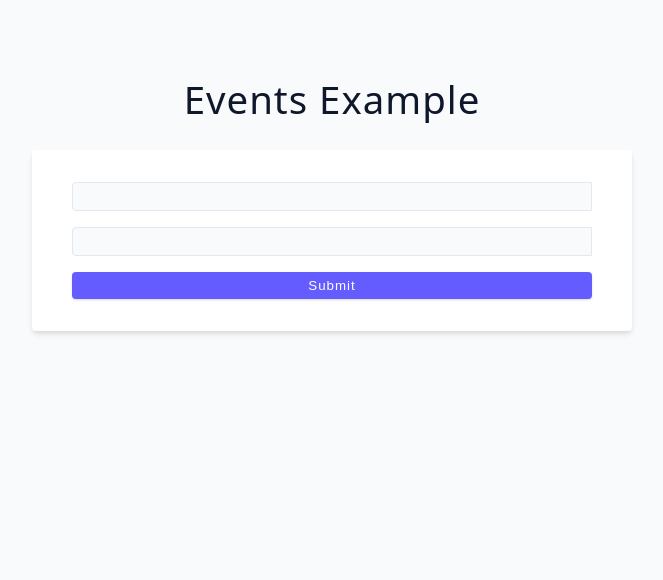
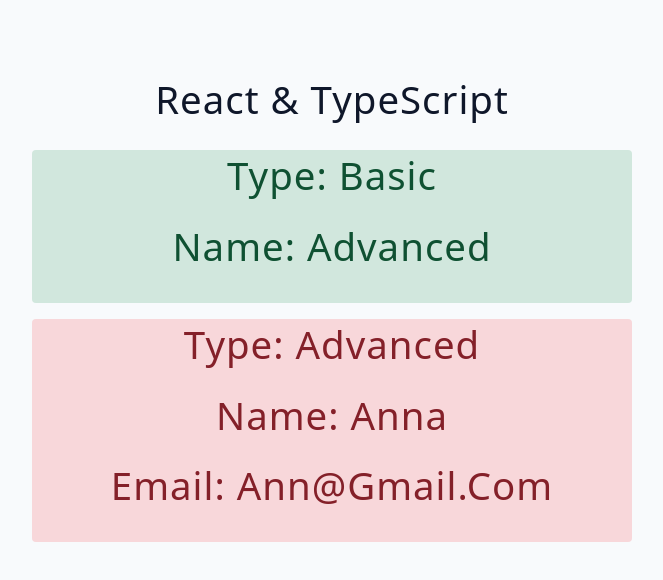
Before and after one commit to Rashedin-063/Exploration-of-TypeScript, a React (Vite) app in the folder React-TypeScript-Project-1/: page / in a window 1280 px wide. Shown: the top 580 px of the page, without its empty margins (308-971 px from the left). Built offline with nearby package versions, Linux system fonts and the light colour scheme.

Commit message:
react ts challenge done

```diff
--- a/React-TypeScript-Project-1/src/App.tsx
+++ b/React-TypeScript-Project-1/src/App.tsx
@@ -1,4 +1,4 @@
-import Component from './starter/04-events'
+import Component from './starter/05-challenge'
 
 
 // const child = <>
@@ -8,7 +8,9 @@ import Component from './starter/04-events'
 function App() {
   return (
     <main>
-      <Component />
+      <h2>React & TypeScript</h2>
+     <Component type='basic' name='advanced' />
+      <Component type='advanced' name='anna' email='ann@gmail.com' />
     </main>
   );
 }
--- a/React-TypeScript-Project-1/src/starter/05-challenge/index.tsx
+++ b/React-TypeScript-Project-1/src/starter/05-challenge/index.tsx
@@ -1,9 +1,39 @@
-function Component() {
+
+type BasicPropsType = {
+  type: 'basic';
+  name: string;
+}
+
+type AdvPropsType = {
+  type: 'advanced';
+  name: string;
+  email: string;
+};
+
+type ProfileCardProps = BasicPropsType | AdvPropsType;
+
+
+
+function Component(props: ProfileCardProps) {
+
+  const { type, name } = props;
+
+  if (type === 'basic') {
+    return (
+      <article
+        className='alert alert-success'
+      >
+        <h2>Type: {type}</h2>
+        <h2>Name: {name}</h2>
+      </article>
+    );
+  }
   return (
-    <div>
-      <h2>React & Typescript</h2>
-      <h2>Challenge</h2>
-    </div>
+    <article className={`alert alert-danger`}>
+      <h2>Type: {type}</h2>
+      <h2>Name: {name}</h2>
+     <h2>Email: {props.email}</h2>
+    </article>
   );
 }
 export default Component;
```
